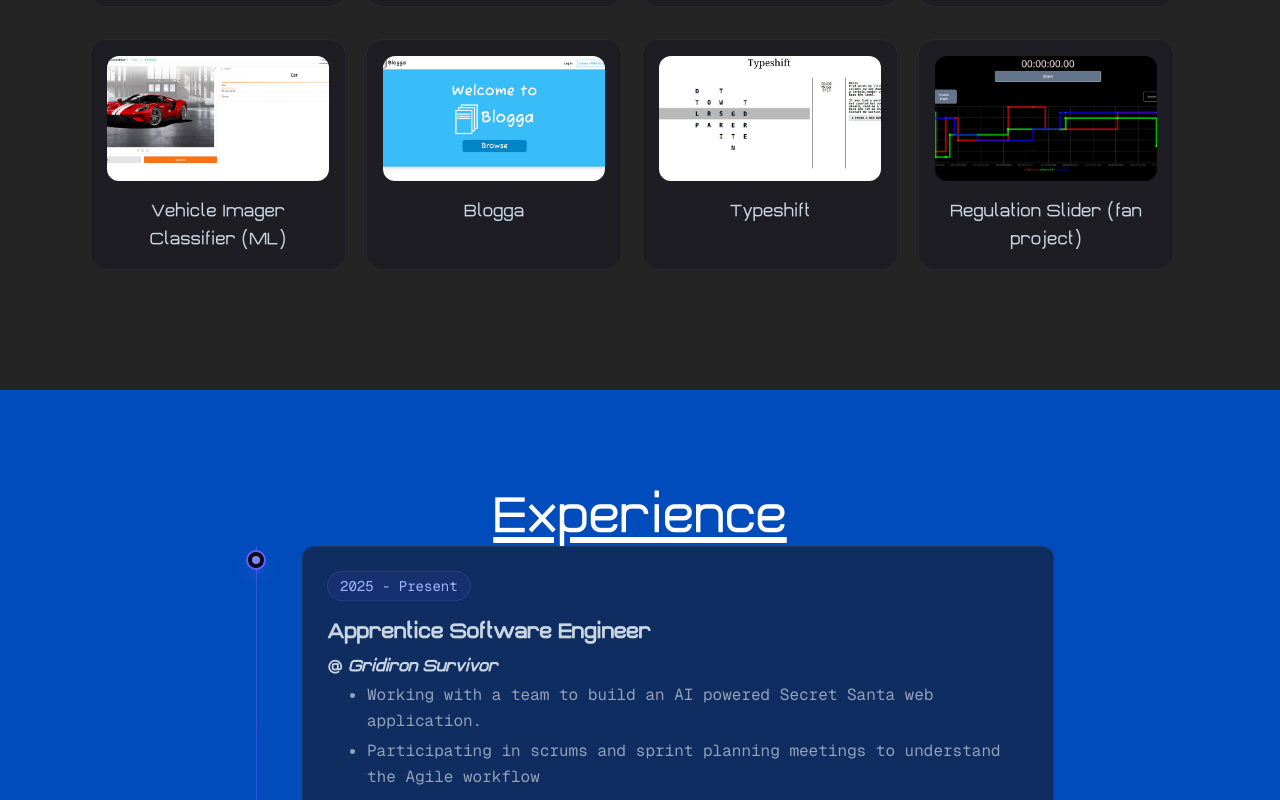
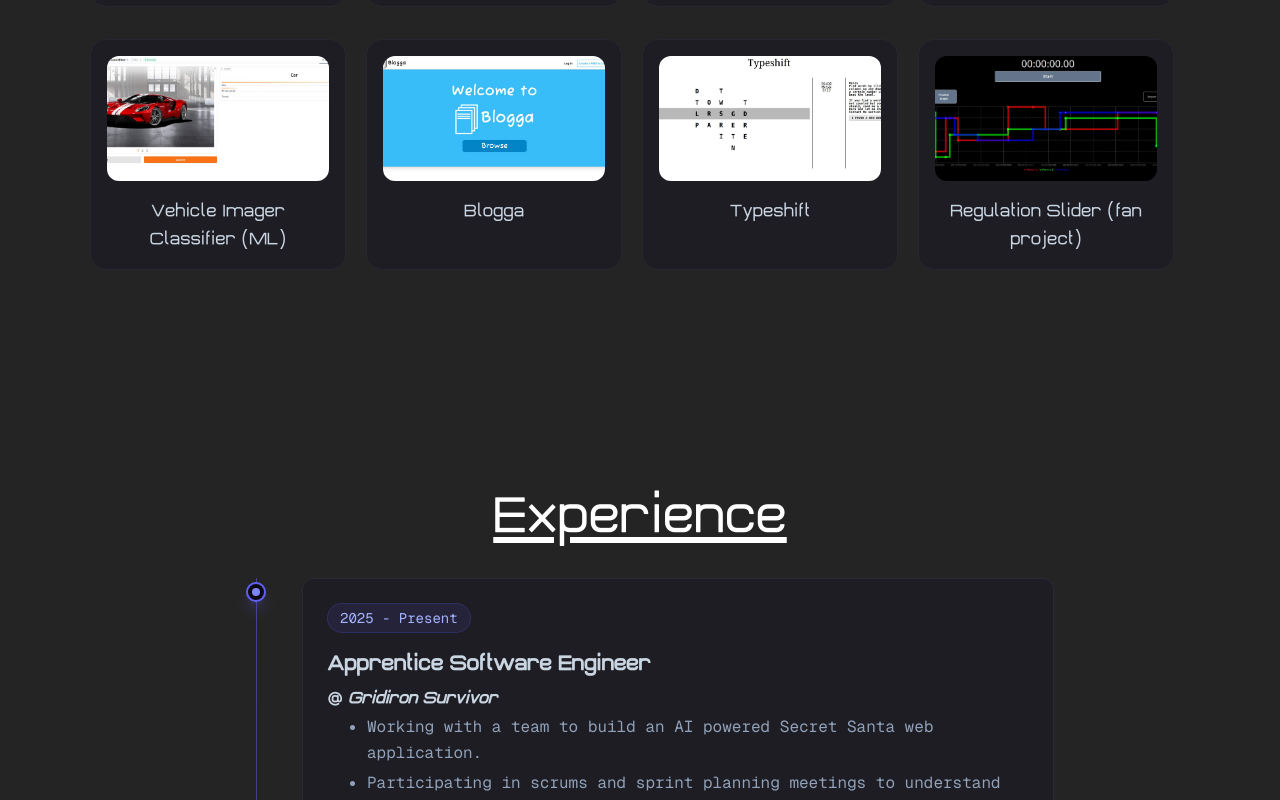
Before and after one commit to suzuhe481/portfolio-v3, a Next.js app: page / in a window 1280 px wide. Shown: the part 2000-2800 px from the top of the page. Built offline with nearby package versions, Linux system fonts and the light colour scheme.

Commit message:
feat: restyles Experience section

```diff
--- a/src/components/_main/Experience/Experience.tsx
+++ b/src/components/_main/Experience/Experience.tsx
@@ -1,18 +1,18 @@
-import { FixedBackground } from "../FixedBackground/FixedBackground";
 import { Timeline } from "./Timeline/Timeline";
 
 import { experience } from "@/data/experienceData";
 
 export const Experience = () => {
   return (
-    <div id="experience" className="relative py-12 min-h-screen">
-      {/* Background SVG Image */}
-      <FixedBackground svgPath="/background/layered-waves.svg" />
+    <section id="experience" className="relative py-16 md:py-24 bg-[#242424]">
+      {/* Section header */}
+      <div className="text-center mb-4 md:mb-8 px-4">
+        <h2 className="flex flex-col items-center text-white text-6xl underline font-plagiata">
+          Experience
+        </h2>
+      </div>
 
-      <h1 className="flex flex-col items-center text-white text-6xl pt-12 underline font-plagiata">
-        Experience
-      </h1>
       <Timeline data={experience} />
-    </div>
+    </section>
   );
 };
```
